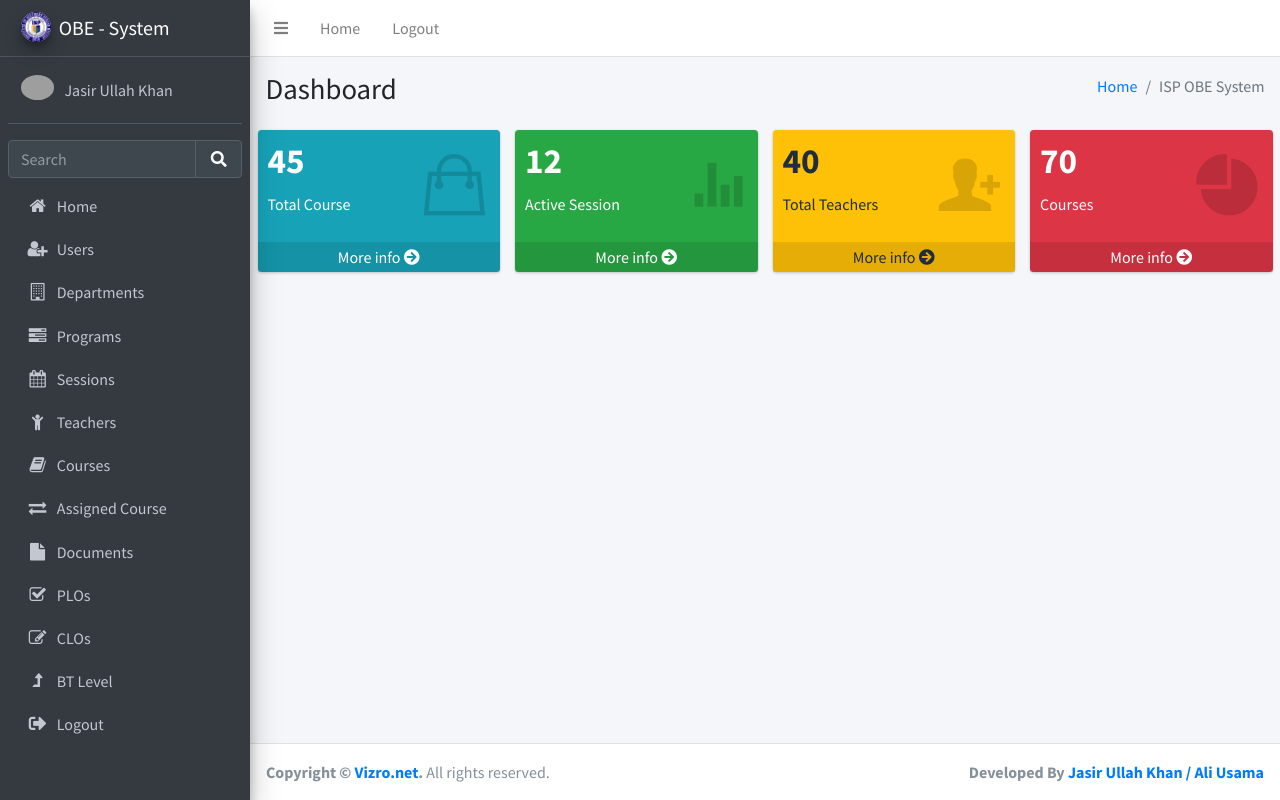
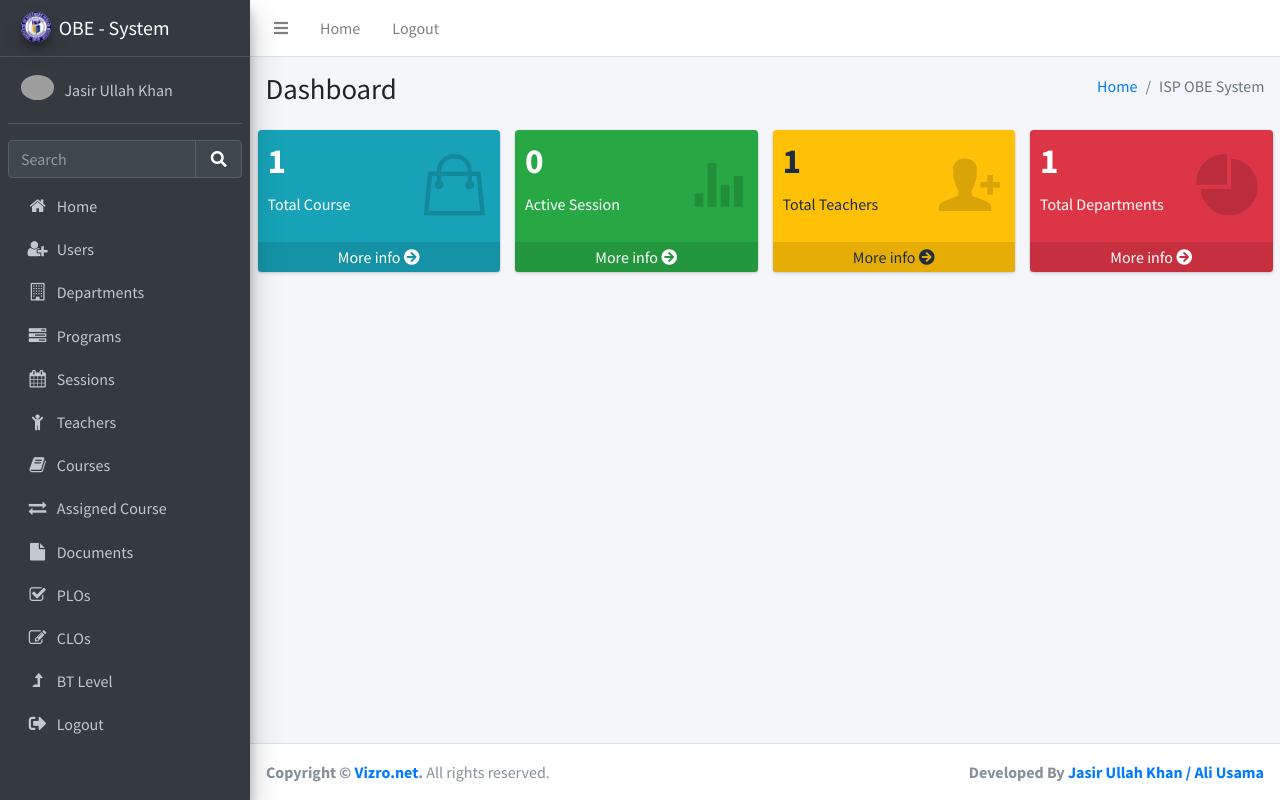
Before and after one commit to jasirullah12345/OBE-Management-System, a PHP site: page / in a window 1280 px wide. Run offline with PHP 8.4, Linux system fonts and the light colour scheme; a user stored in the database is signed in; tables that the repository leaves empty hold one stand-in row (values such as "Sample post"); data that the repository does not hold is empty; some libraries are stand-ins or nearby versions; grey boxes are pictures that could not be loaded.

Commit message:
DashBoard Updated

```diff
--- a/index.php
+++ b/index.php
@@ -1,4 +1,6 @@
 <?php
+require "php/sessionCheck.php";
+require "php/database.php";
 include("header.php");
 ?>
 
@@ -39,7 +41,13 @@ include("header.php");
                         <!-- small box -->
                         <div class="small-box bg-info">
                             <div class="inner">
-                                <h3>45</h3>
+                                <h3><?php $sql = "select count(id) as total_course from courses";
+                                $qr = mysqli_query($conn, $sql);
+                                $data = mysqli_fetch_assoc($qr);
+                                if($data['total_course']==NULL)
+                                { echo "0";}
+                                else
+                                {echo   $data['total_course'];}?></h3>
                                 <p>Total Course</p>
                             </div>
                             <div class="icon">
@@ -54,7 +62,13 @@ include("header.php");
                         <!-- small box -->
                         <div class="small-box bg-success">
                             <div class="inner">
-                                <h3>12</h3>
+                                <h3><?php $sql = "select count(id) as total_session from sessions";
+                                $qr = mysqli_query($conn, $sql);
+                                $data = mysqli_fetch_assoc($qr);
+                                if($data['total_session']==NULL)
+                                { echo "0";}
+                                else
+                                {echo   $data['total_session'];}?></h3>
 
                                 <p>Active Session</p>
                             </div>
@@ -69,7 +83,13 @@ include("header.php");
                         <!-- small box -->
                         <div class="small-box bg-warning">
                             <div class="inner">
-                                <h3>40</h3>
+                                <h3><?php $sql = "select count(id) as total_teacher from teachers";
+                                $qr = mysqli_query($conn, $sql);
+                                $data = mysqli_fetch_assoc($qr);
+                                if($data['total_teacher']==NULL)
+                                { echo "0";}
+                                else
+                                {echo   $data['total_teacher'];}?></h3>
                                 <p>Total Teachers</p>
                             </div>
                             <div class="icon">
@@ -84,9 +104,15 @@ include("header.php");
                         <!-- small box -->
                         <div class="small-box bg-danger">
                             <div class="inner">
-                                <h3>70</h3>
+                                <h3><?php $sql = "select count(id) as total_department from department";
+                                $qr = mysqli_query($conn, $sql);
+                                $data = mysqli_fetch_assoc($qr);
+                                if($data['total_department']==NULL)
+                                { echo "0";}
+                                else
+                                {echo   $data['total_department'];}?></h3>
 
-                                <p>Courses</p>
+                                <p>Total Departments</p>
                             </div>
                             <div class="icon">
                                 <i class="ion ion-pie-graph"></i>
```
